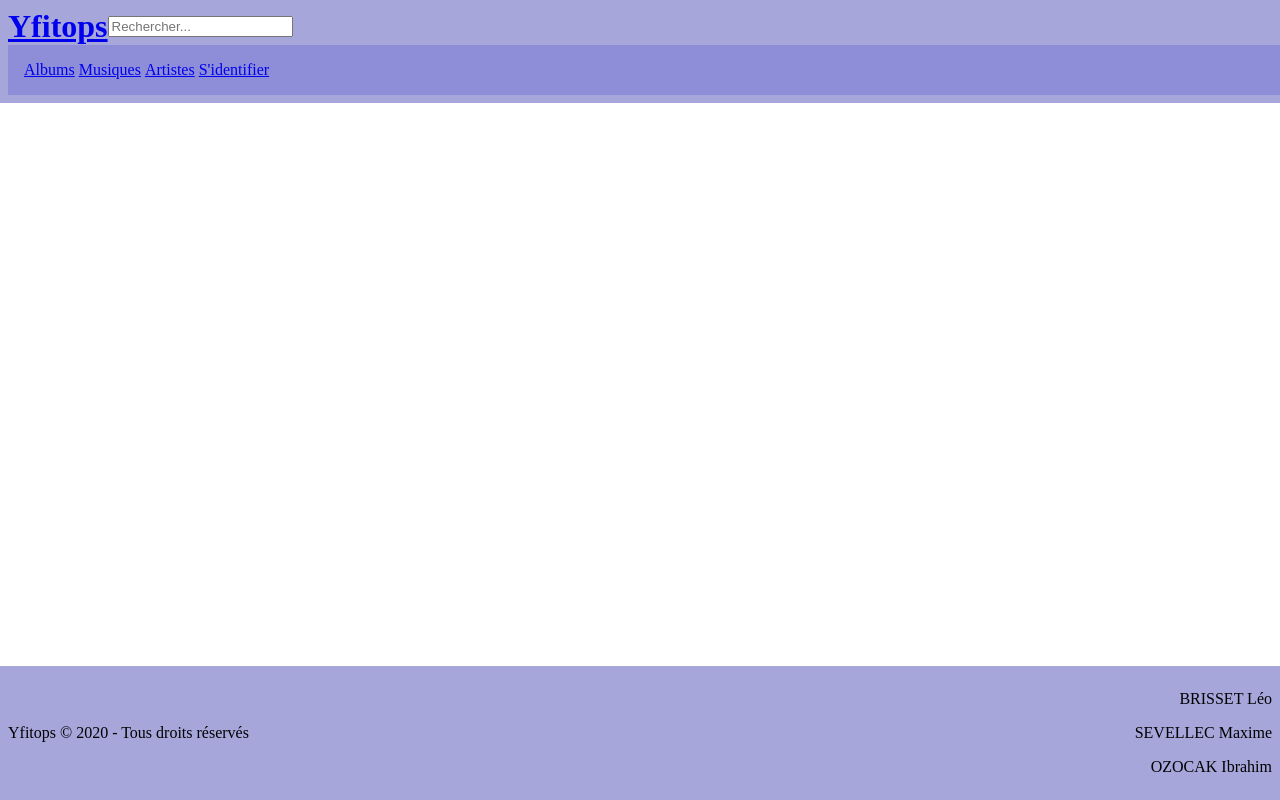
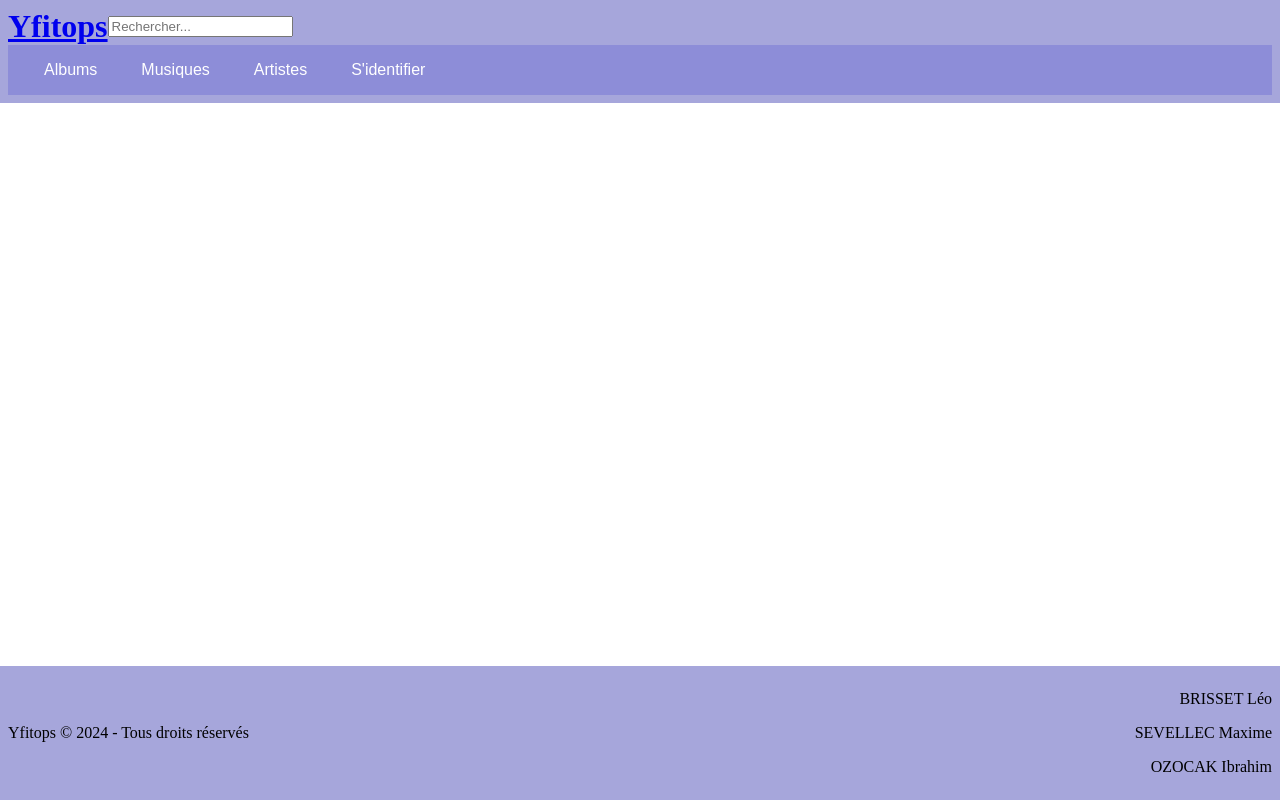
Before and after one commit to BRISSETLeo/sae_web_php, a PHP site: page /_inc/templates/template.php in a window 1280 px wide. Run offline with PHP 8.4, Linux system fonts and the light colour scheme; the template is opened without the code that fills it, so the values that code supplies are empty.

Commit message:
Ajout du style pour les albums ajouté à la page d'accueil

```diff
--- a/_inc/classes/templates.php
+++ b/_inc/classes/templates.php
@@ -29,9 +29,11 @@ class Templates{
     * Affiche le template
     * @param string $chemin Chemin vers le fichier à inclure
     */
-    public function render(string $chemin): string{
+    public function render(string $chemin){
         if (file_exists($chemin)) {
-            $content = file_get_contents($chemin);
+            ob_start();
+            require $chemin;
+            $content = ob_get_clean();
         } else {
             $content = "Le fichier n'existe pas";
         }
--- a/_inc/static/css/template.css
+++ b/_inc/static/css/template.css
@@ -1,4 +1,4 @@
-body{
+body {
     display: flex;
     flex-direction: column;
     height: 100vh;
@@ -6,41 +6,67 @@ body{
     padding: 0;
 }
 
-#header{
+#header {
     flex: 1;
     padding: 0.5em;
     background-color: rgb(166, 166, 219);
 }
 
-#header h1{
+#header h1 {
     margin: 0;
     padding: 0;
 }
 
-#menu ul{
+#menu ul {
     list-style-type: none;
     padding: 1em;
     margin: 0;
-    width: 100%;
     background-color: rgb(141, 141, 216);
 }
 
-#menu ul li{
+#menu ul li {
     display: inline-block;
     text-align: center;
 }
 
-#main{
+.slide-line {
+    font-family: sans-serif;
+    text-decoration: none;
+    color: #fff;
+    position: relative;
+    padding: 10px 20px;
+    cursor: pointer;
+}
+
+.slide-line::before {
+    content: '';
+    position: absolute;
+    width: 100%;
+    height: 2px;
+    bottom: 0;
+    left: 0;
+    background-color: #222;
+    transform-origin: 100% 0;
+    transform: scaleX(0);
+    transition: transform 0.4s;
+}
+
+.slide-line:hover::before {
+    transform-origin: 0 0;
+    transform: scaleX(1);
+}
+
+#main {
     flex: 10;
 }
 
-#recherche{
+#recherche {
     display: flex;
     justify-content: left;
     align-items: center;
 }
 
-#footer{
+#footer {
     flex: 1;
     display: flex;
     align-items: center;
@@ -48,11 +74,11 @@ body{
     padding: 0.5em;
 }
 
-#droit{
+#droit {
     flex: 1;
 }
 
-#createur{
+#createur {
     flex: 1;
     width: 100%;
     text-align: right;
--- a/_inc/templates/template.php
+++ b/_inc/templates/template.php
@@ -14,10 +14,10 @@
         <div id="menu">
             <nav>
                 <ul>
-                    <li><a href="#">Albums</a></li>
-                    <li><a href="#">Musiques</a></li>
-                    <li><a href="#">Artistes</a></li>
-                    <li><a href="#">S'identifier</a></li>
+                    <li><a class="slide-line" href="#">Albums</a></li>
+                    <li><a class="slide-line" href="#">Musiques</a></li>
+                    <li><a class="slide-line" href="#">Artistes</a></li>
+                    <li><a class="slide-line" href="#">S'identifier</a></li>
                 </ul>
             </nav>
         </div>
@@ -28,7 +28,7 @@
     <footer>
         <div id="footer">
             <div id="droit">
-                <p>Yfitops &copy; 2020 - Tous droits réservés</p>
+                <p>Yfitops &copy; 2024 - Tous droits réservés</p>
             </div>
             <div id="createur">
                 <p>BRISSET Léo</p>
--- a/index.php
+++ b/index.php
@@ -7,6 +7,6 @@ use classes\dataloadersqlite;
 use classes\templates;
 
 $template = new Templates('_inc/templates/template.php');
-$template->render("test.php");
+$template->render("_inc/templates/accueil.php");
 
 ?>
```
Also changed, not shown: _inc/static/css/accueil.css (added, +43 -0 lines), _inc/templates/accueil.php (added, +30 -0 lines), _inc/static/images/no-image.png (added), _inc/static/images/play.png (added).
